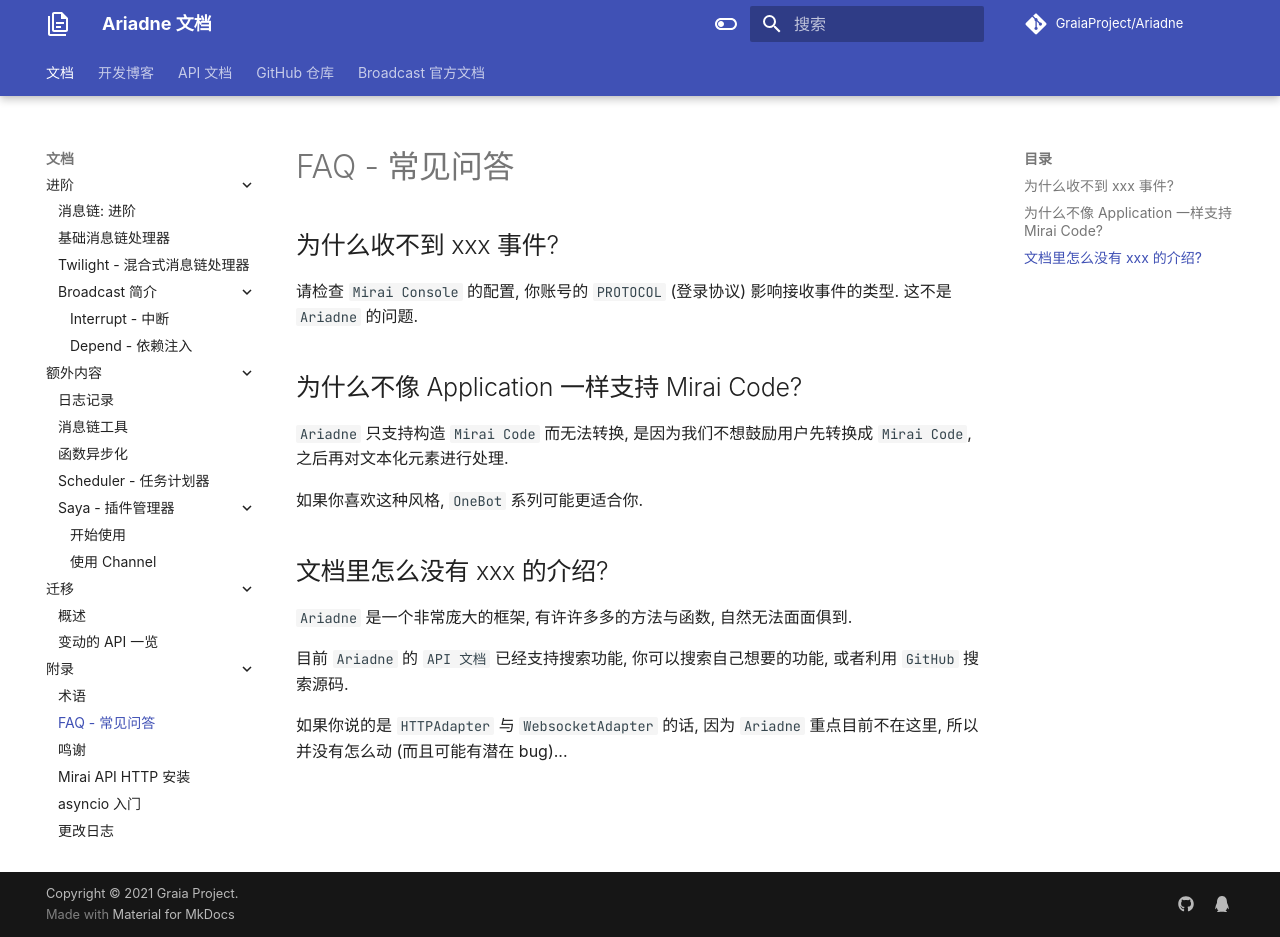
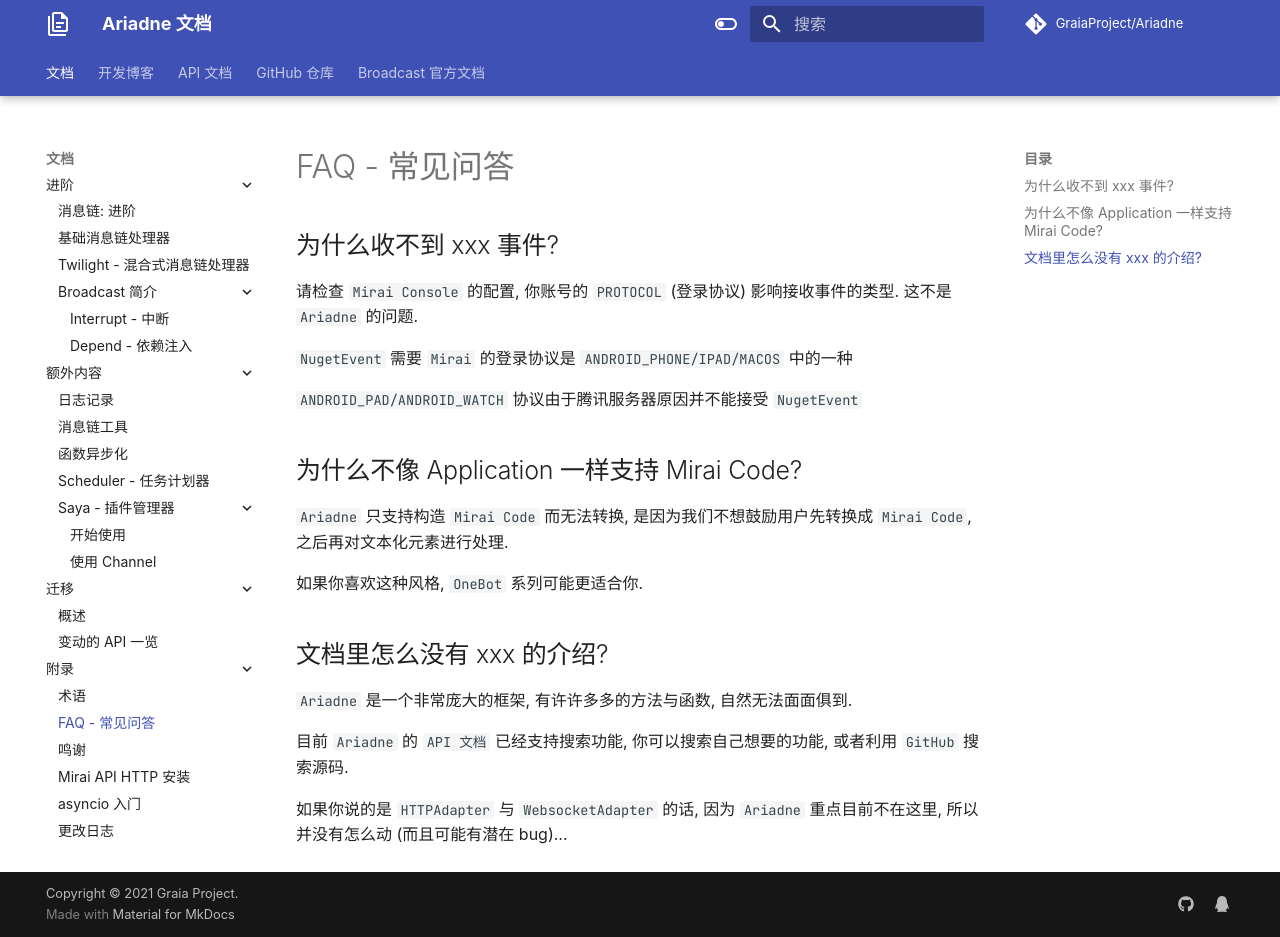
Before and after one commit to GraiaProject/Ariadne, an MkDocs documentation site: the page built from guide/docs/appendix/faq.md, in a window 1280 px wide and 937 px high. Built offline with MkDocs 1.6.1 and Material for MkDocs 9.7.7, drawn with Linux system fonts in a browser that asks for light colours; comment, search, counter and statistics services are not loaded.

Commit message:
Update faq.md
添加 `NugetEvent` 事件无法接收的原因

```diff
--- a/guide/docs/appendix/faq.md
+++ b/guide/docs/appendix/faq.md
@@ -3,6 +3,10 @@
 ## 为什么收不到 xxx 事件?
 
 请检查 `Mirai Console` 的配置, 你账号的 `PROTOCOL` (登录协议) 影响接收事件的类型. 这不是 `Ariadne` 的问题.
+
+`NugetEvent` 需要 `Mirai` 的登录协议是 `ANDROID_PHONE/IPAD/MACOS` 中的一种
+
+`ANDROID_PAD/ANDROID_WATCH` 协议由于腾讯服务器原因并不能接受 `NugetEvent`
 
 ## 为什么不像 Application 一样支持 Mirai Code?
 
```
